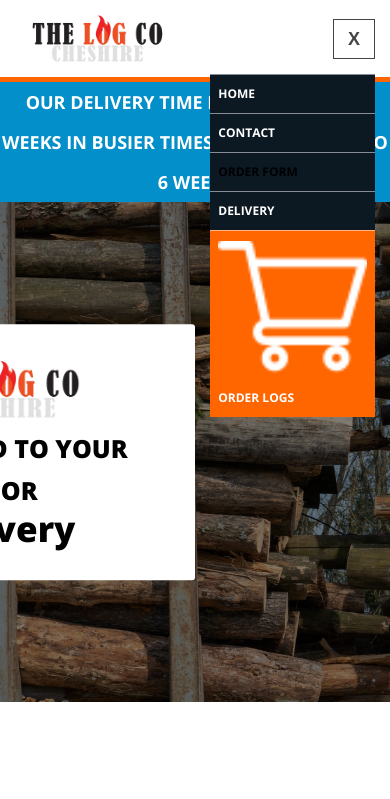
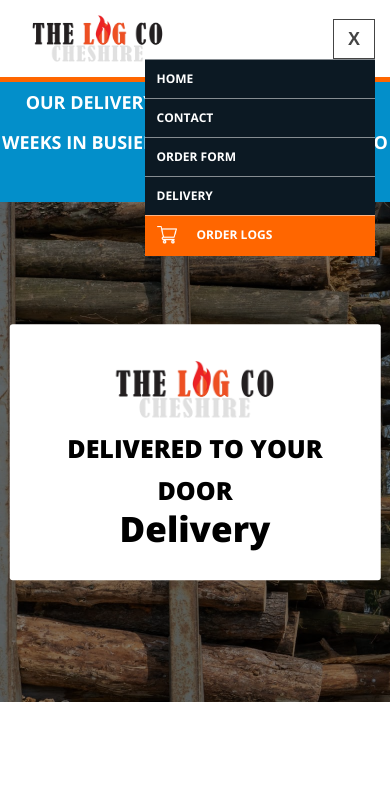
Before and after one commit to kashi992/BuyLogsCheshire, a plain HTML site: page order-form.html in a window 390 px wide. Both pictures are taken after a click on the link 354 px from the left and 38 px from the top of the page. Shown: the top 799 px of the page. Drawn offline with nearby package versions, Linux system fonts and the light colour scheme.

Commit message:
sadasdads

```diff
--- a/assets/css/style.css
+++ b/assets/css/style.css
@@ -1132,18 +1132,36 @@
     flex-wrap: nowrap;
     flex-direction: row-reverse;
   }
-  .heading_top .container .row.d-flex.align-items-center a img {
+  .heading_top .container .row.d-flex.align-items-center a .mainLogo {
     width: 200px !important;
   }
   .heading_top .mean-container .mean-nav {
     position: absolute;
     right: 0;
+    margin: 0;
   }
   .heading_top .mean-container .mean-nav ul {
     flex-direction: column;
   }
-  .heading_top .mean-container .mean-nav ul li{
-margin: 0;
+  .heading_top .mean-container .mean-nav ul li {
+    margin: 0;
+  }
+  .heading_top .mean-container .mean-nav ul li a {
+    color: #fff;
+  }
+  .heading_top .mean-container .mean-nav ul li a img {
+    width: 20px;
+    display: inline-block;
+    margin-right: 20px;
+  }
+  .footer_container .mainLogo {
+    width: 300px;
+    display: block;
+    margin-bottom: 20px;
+  }
+  .hero_area.deliveryHero .heroContent {
+    right: auto;
+    left: 50%;
   }
 }
 @media screen and (max-width: 575px) {
@@ -1153,4 +1171,10 @@
   .deliveryBoxes.contactBoxes .d-grid {
     grid-template-columns: 1fr;
   }
+  .hero_area.deliveryHero .heroContent {
+    width: 95%;
+  }
+  .heading_top .mean-container .mean-nav {
+    min-width: 230px;
+  }
 }
--- a/order-form.html
+++ b/order-form.html
@@ -41,7 +41,7 @@
 					</div>
 				</div>
 				<div class="col-xl-3 col-lg-3">
-					<a href="index.html"><img alt="logo" src="assets/img/heroImg.png" class="w-100" />
+					<a href="index.html"><img alt="logo" src="assets/img/heroImg.png" class="w-100 mainLogo" />
 					</a>
 				</div>
 			</div>
```
Also changed, not shown: contact.html (+2 -2 lines), delievery.html (+1 -1 lines), index.html (+1 -1 lines).
